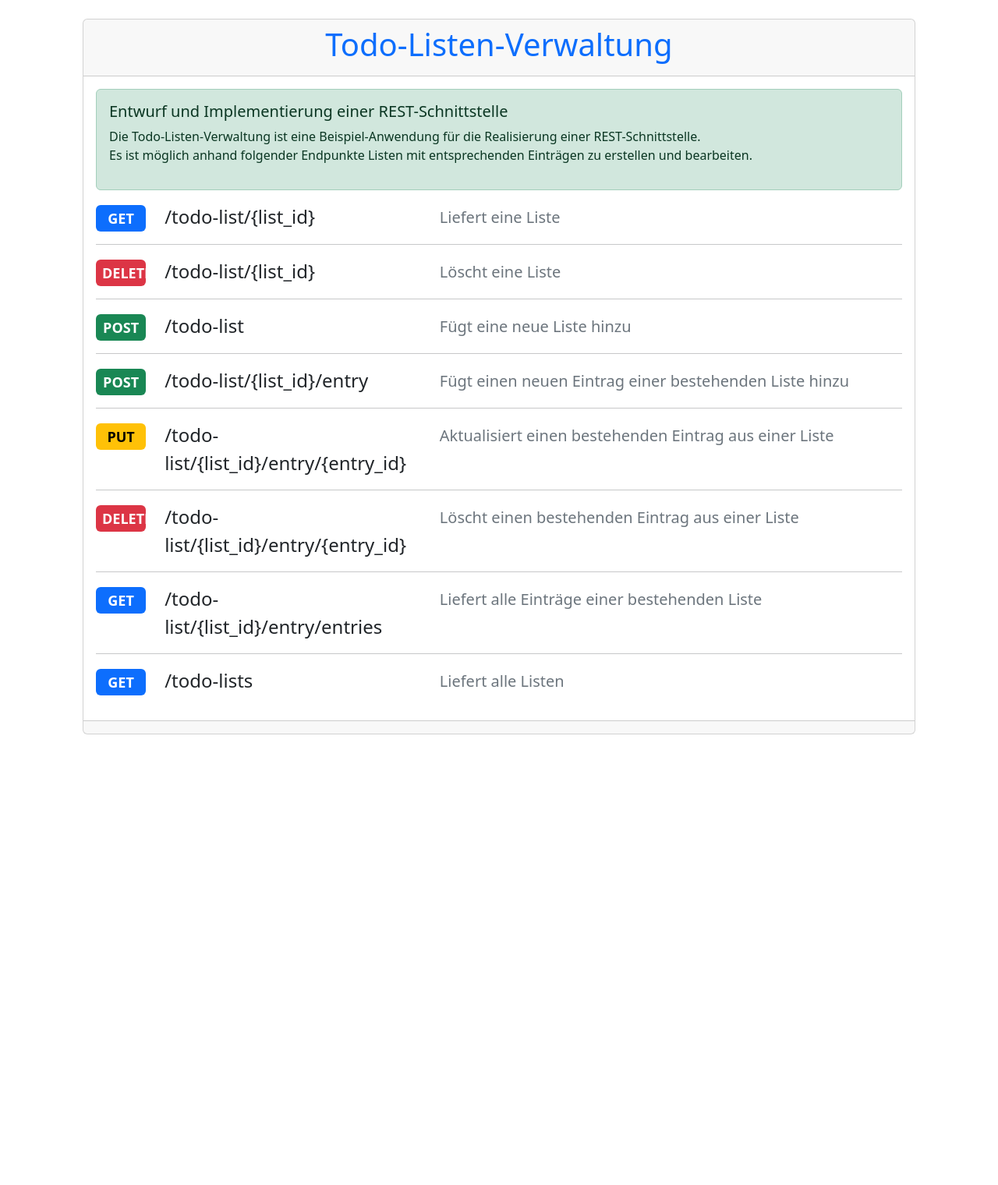
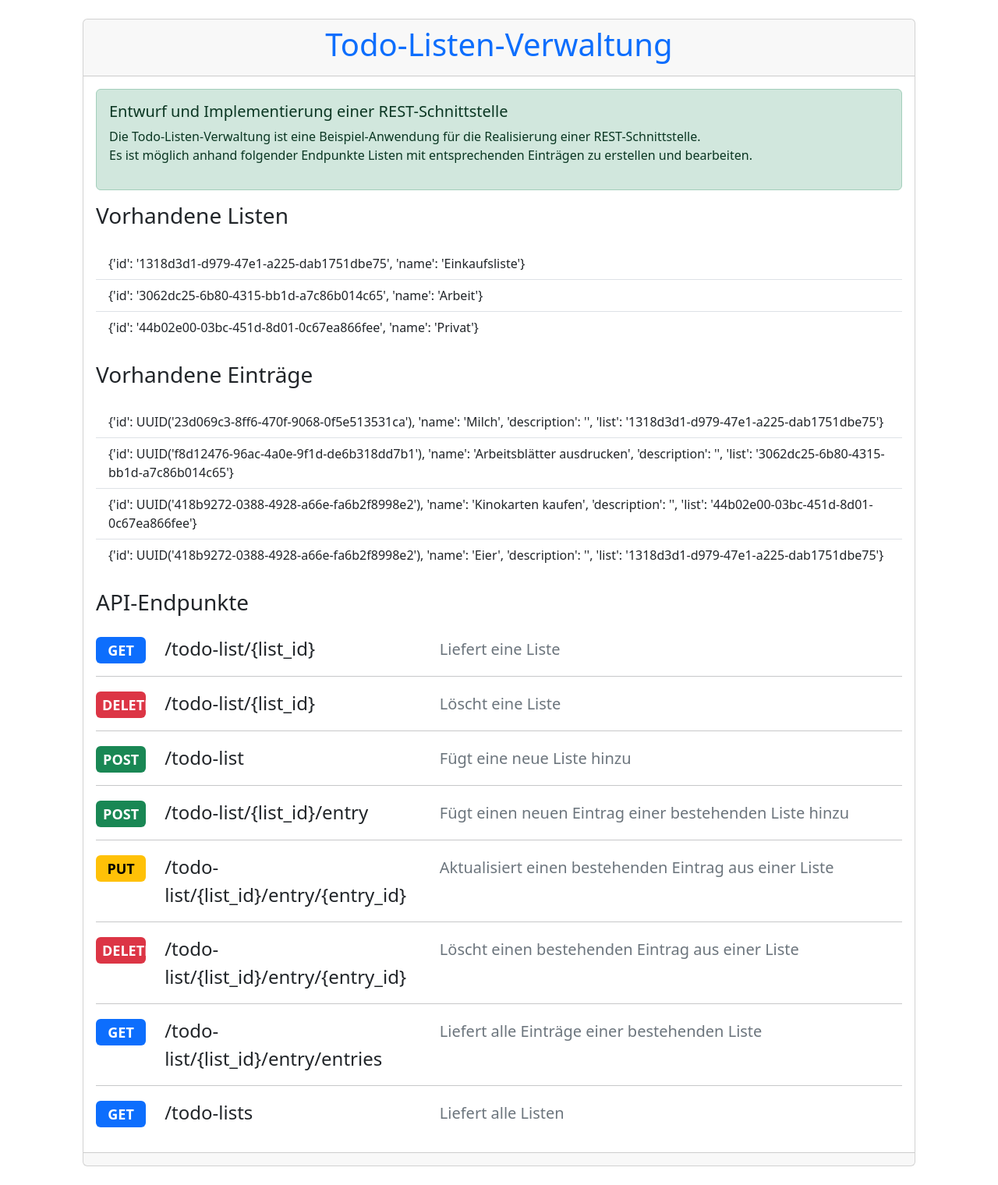
Before and after one commit to bartelRW/TodoListManager, a Flask app: page / in a window 1280 px wide. Shown: the whole page at 78% size. Before the commit the page ends 942 px from the top, so only its background shows below. Run offline with Flask 3, Linux system fonts and the light colour scheme.

Commit message:
updated ui for landing page
displays the existing lists and entries now

```diff
--- a/server.py
+++ b/server.py
@@ -43,10 +43,10 @@
     response.headers['Access-Control-Allow-Headers'] = 'Content-Type'
     return response
 
-#landing page
+#landing page with rendered html template
 @app.route('/')
 def index():
-    return render_template("index.html")
+    return render_template("index.html", todo_lists=todo_lists, todos=todos)
 
 
 #Endpoint for getting and deleting existing todo lists
--- a/templates/index.html
+++ b/templates/index.html
@@ -24,52 +24,79 @@
                         </div>
                     </div>
                 </div>
-                <div class="row row-cols-auto mb-3 fs-4">
+
+                <div class="row">
+                    <div class="fs-4 mb-4">
+                        <h3 class="mb-4">Vorhandene Listen</h3>
+                        <ul class="list-group list-group-flush">
+                            {% for list in todo_lists %}
+                            <li class="list-group-item fs-6">{{list}}</li>
+                            {% endfor %}
+                        </ul>
+                    </div>
+                </div>
+
+                <div class="row">
+                    <div class="fs-4 mb-4">
+                        <h3 class="mb-4">Vorhandene Einträge</h3>
+                        <ul class="list-group list-group-flush">
+                            {% for todo in todos %}
+                            <li class="list-group-item fs-6">{{todo}}</li>
+                            {% endfor %}
+                        </ul>
+                    </div>
+                </div>
+
+                <div class="fs-4">
+                    <h3 class="mb-4">API-Endpunkte</h4>
+
+                    <div class="row row-cols-auto mb-3">
                         <div class="col-1"><span class="badge text-bg-primary w-100 p-2">GET</span></div>
                         <div class="col-4">/todo-list/{list_id}</div>
                         <div class="col text-secondary fs-5 mt-1">Liefert eine Liste</div>
                     </div>
                     <hr />
-                <div class="row row-cols-auto mb-3 fs-4">
+                    <div class="row row-cols-auto mb-3">
                         <div class="col-1"><span class="badge text-bg-danger w-100 p-2">DELETE</span></div>
                         <div class="col-4">/todo-list/{list_id}</div>
                         <div class="col text-secondary fs-5 mt-1">Löscht eine Liste</div>
                     </div>
                     <hr />
-                <div class="row row-cols-auto mb-3 fs-4">
+                    <div class="row row-cols-auto mb-3">
                         <div class="col-1"><span class="badge text-bg-success w-100 p-2">POST</span></div>
                         <div class="col-4">/todo-list</div>
                         <div class="col text-secondary fs-5 mt-1">Fügt eine neue Liste hinzu</div>
                     </div>
                     <hr />
-                <div class="row row-cols-auto mb-3 fs-4">
+                    <div class="row row-cols-auto mb-3">
                         <div class="col-1"><span class="badge text-bg-success w-100 p-2">POST</span></div>
                         <div class="col-4">/todo-list/{list_id}/entry</div>
                         <div class="col text-secondary fs-5 mt-1">Fügt einen neuen Eintrag einer bestehenden Liste hinzu</div>
                     </div>
                     <hr />
-                <div class="row row-cols-auto mb-3 fs-4">
+                    <div class="row row-cols-auto mb-3">
                         <div class="col-1"><span class="badge text-bg-warning w-100 p-2">PUT</span></div>
                         <div class="col-4">/todo-list/{list_id}/entry/{entry_id}</div>
                         <div class="col text-secondary fs-5 mt-1">Aktualisiert einen bestehenden Eintrag aus einer Liste</div>
                     </div>
                     <hr />
-                <div class="row row-cols-auto mb-3 fs-4">
+                    <div class="row row-cols-auto mb-3">
                         <div class="col-1"><span class="badge text-bg-danger w-100 p-2">DELETE</span></div>
                         <div class="col-4">/todo-list/{list_id}/entry/{entry_id}</div>
                         <div class="col text-secondary fs-5 mt-1">Löscht einen bestehenden Eintrag aus einer Liste</div>
                     </div>
                     <hr />
-                <div class="row row-cols-auto mb-3 fs-4">
+                    <div class="row row-cols-auto mb-3">
                         <div class="col-1"><span class="badge text-bg-primary w-100 p-2">GET</span></div>
                         <div class="col-4">/todo-list/{list_id}/entry/entries</div>
                         <div class="col text-secondary fs-5 mt-1">Liefert alle Einträge einer bestehenden Liste</div>
                     </div>
                     <hr />
-                <div class="row row-cols-auto mb-3 fs-4">
+                    <div class="row row-cols-auto mb-3">
                         <div class="col-1"><span class="badge text-bg-primary w-100 p-2">GET</span></div>
                         <div class="col-4">/todo-lists</div>
                         <div class="col text-secondary fs-5 mt-1">Liefert alle Listen</div>
+                    </div>
                 </div>
             </div>
             <div class="card-footer">
```
Lines whose indentation alone changed are shown as unchanged.
